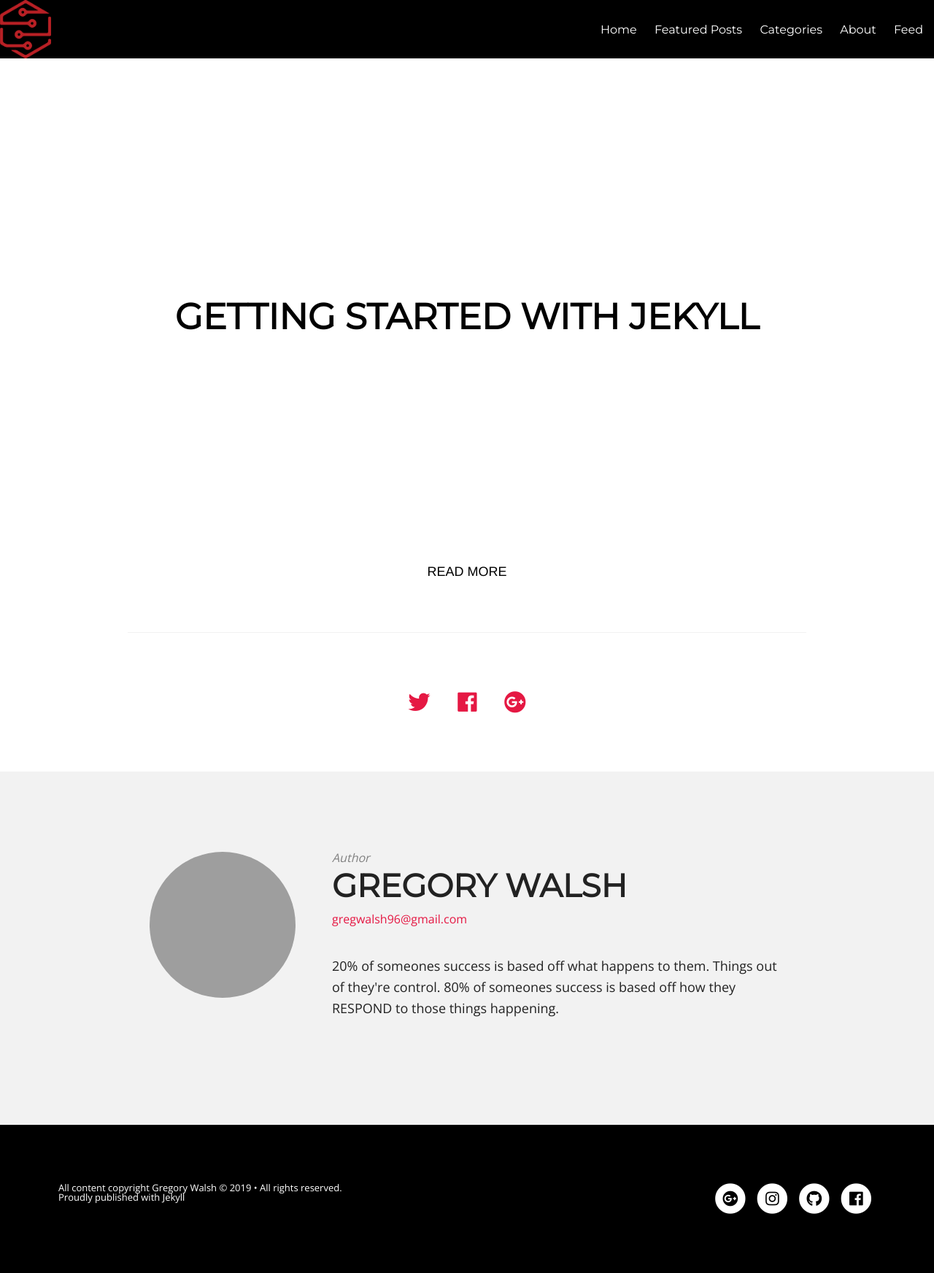
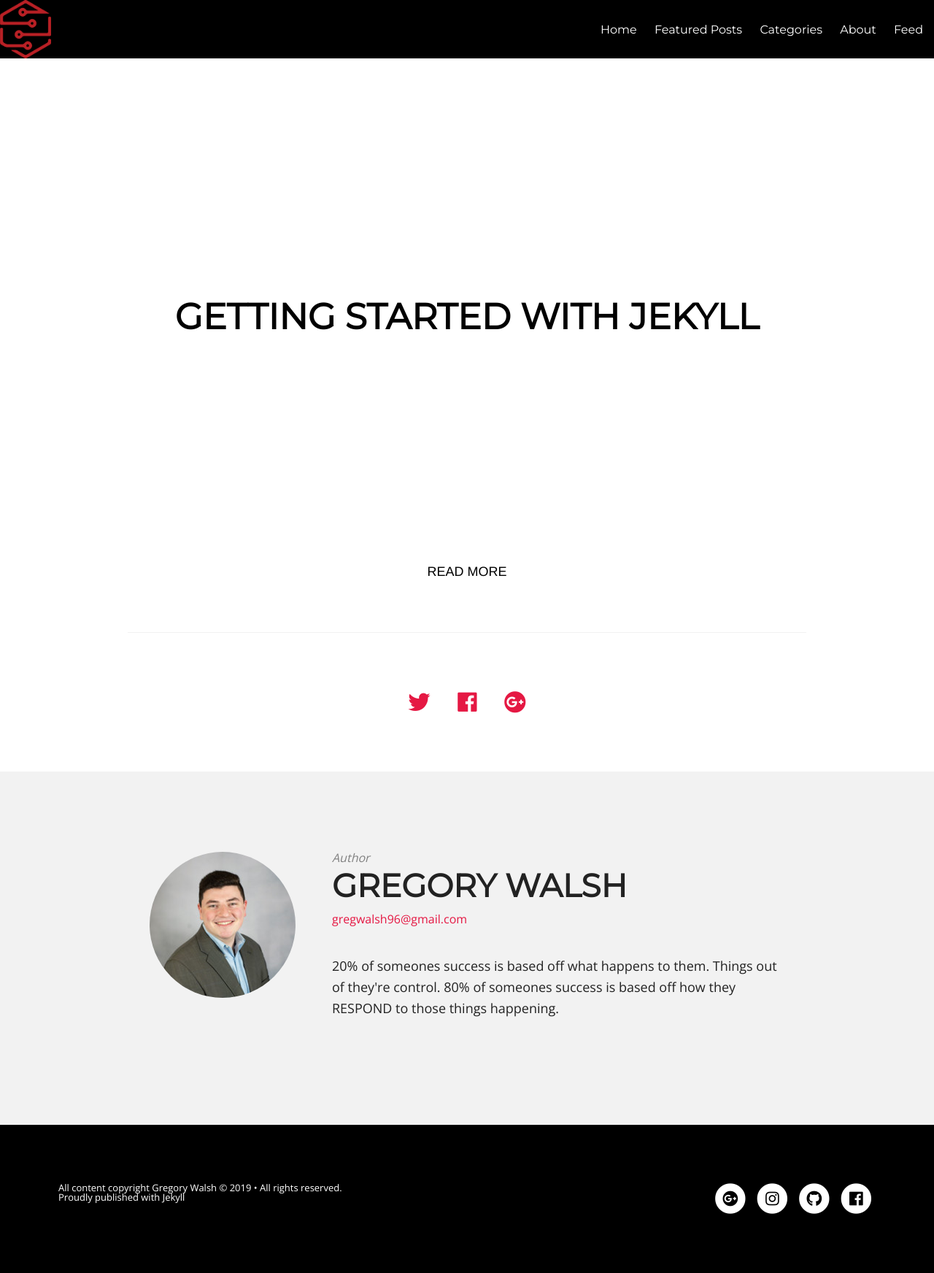
Before and after one commit to walshg3/walshg3.github.io, a Jekyll site: the page built from _posts/2019-02-15-jekyll-is-fun.md, in a window 1280 px wide. Shown: the whole page at 73% size. Built offline with Jekyll 4.4.1, drawn with Linux system fonts in a browser that asks for light colours.

Commit message:
changes to pic

```diff
--- a/_config.yml
+++ b/_config.yml
@@ -11,7 +11,7 @@ url:        https://gregwalsh.tech
 # Owner/author information
 owner:
   name:           Gregory Walsh
-  avatar:         headshot-min.jpeg
+  avatar:         author-pic.jpeg
   email:          gregwalsh96@gmail.com
   # Use the coder's toolbox at http://coderstoolbox.net/string/#!encoding=xml&action=encode&charset=us_ascii to encode your description into XML string
   description:    "20% of someones success is based off what happens to them. Things out of they're control. 80% of someones success is based off how they RESPOND to those things happening."
```
Also changed, not shown: images/author-pic.jpeg (added), 3 other files.
